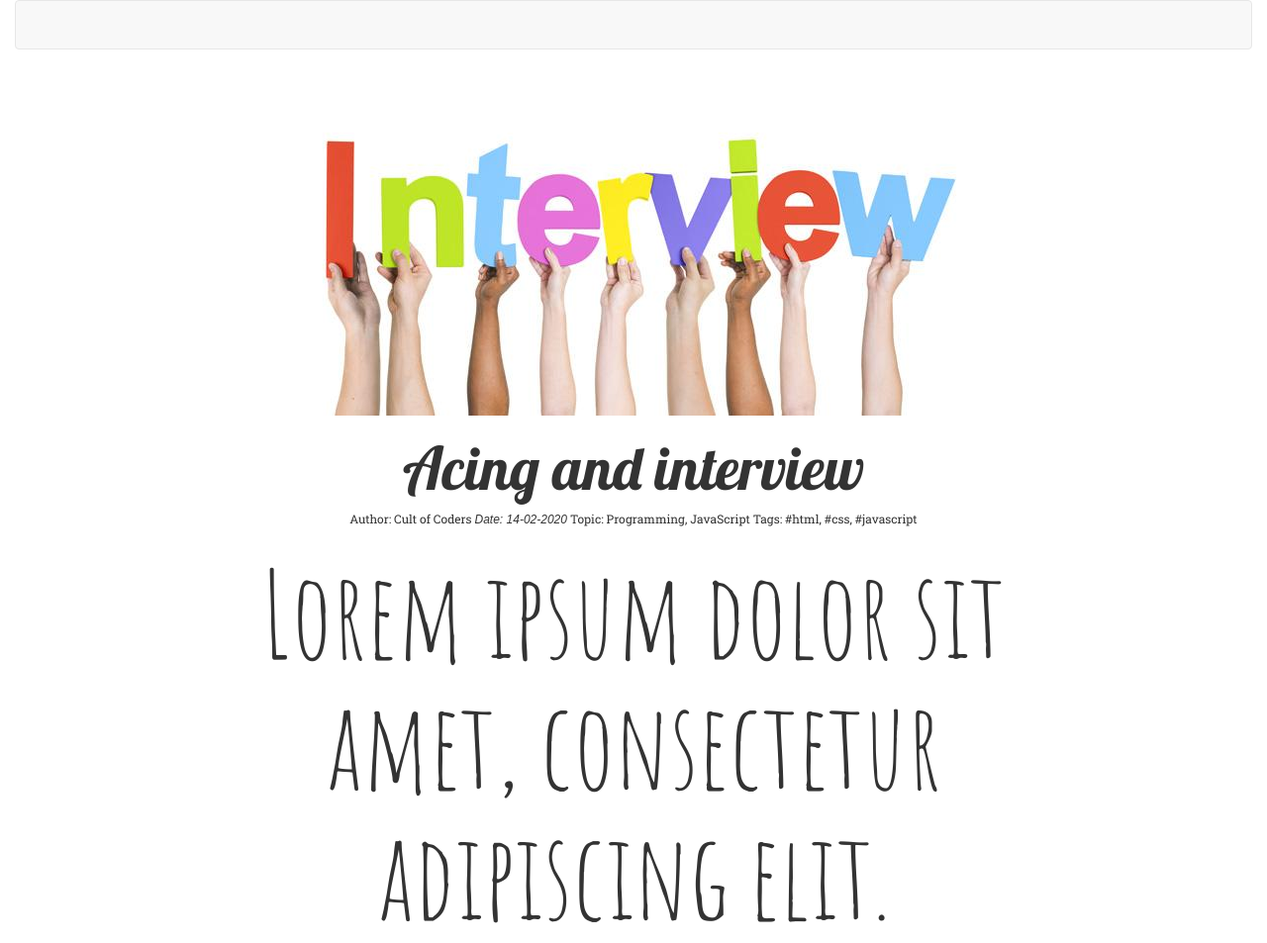
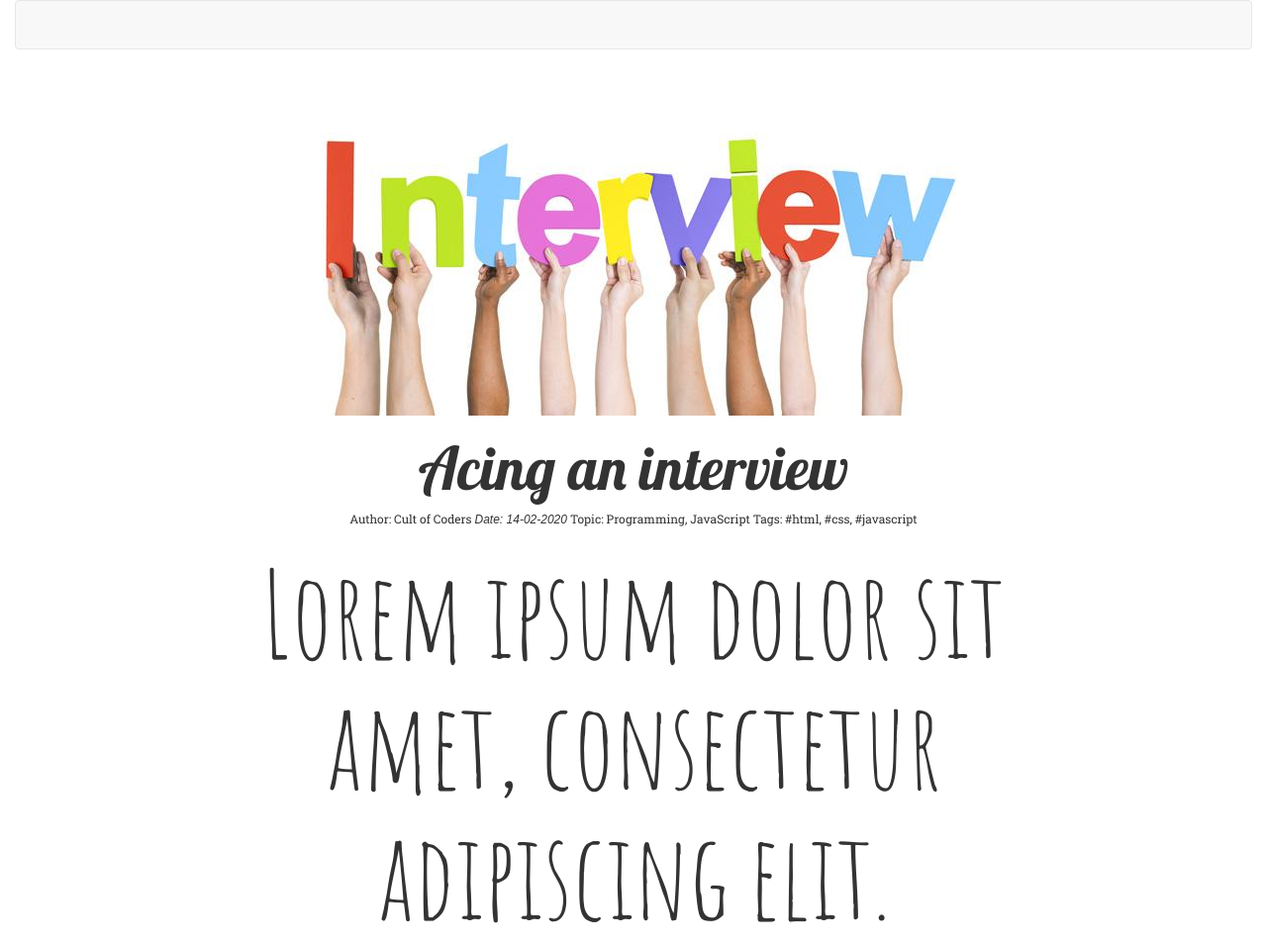
Before and after one commit to sebastianff/Sample-Blog-Plage, a plain HTML site: page index.html in a window 1280 px wide. Shown: the top 953 px of the page at 99% size. Drawn offline with nearby package versions, Linux system fonts and the light colour scheme.

Commit message:
Update index.html

```diff
--- a/index.html
+++ b/index.html
@@ -21,7 +21,7 @@
 			  		<div class="centered">
 			  			<img class="img-responsive" src="interview.jpg">
 			  		</div>
-		  			<h1 class="headline text-center">Acing and interview</h1>
+		  			<h1 class="headline text-center">Acing an interview</h1>
 
 					<p class="text-center details">
 					Author: Cult of Coders
```
